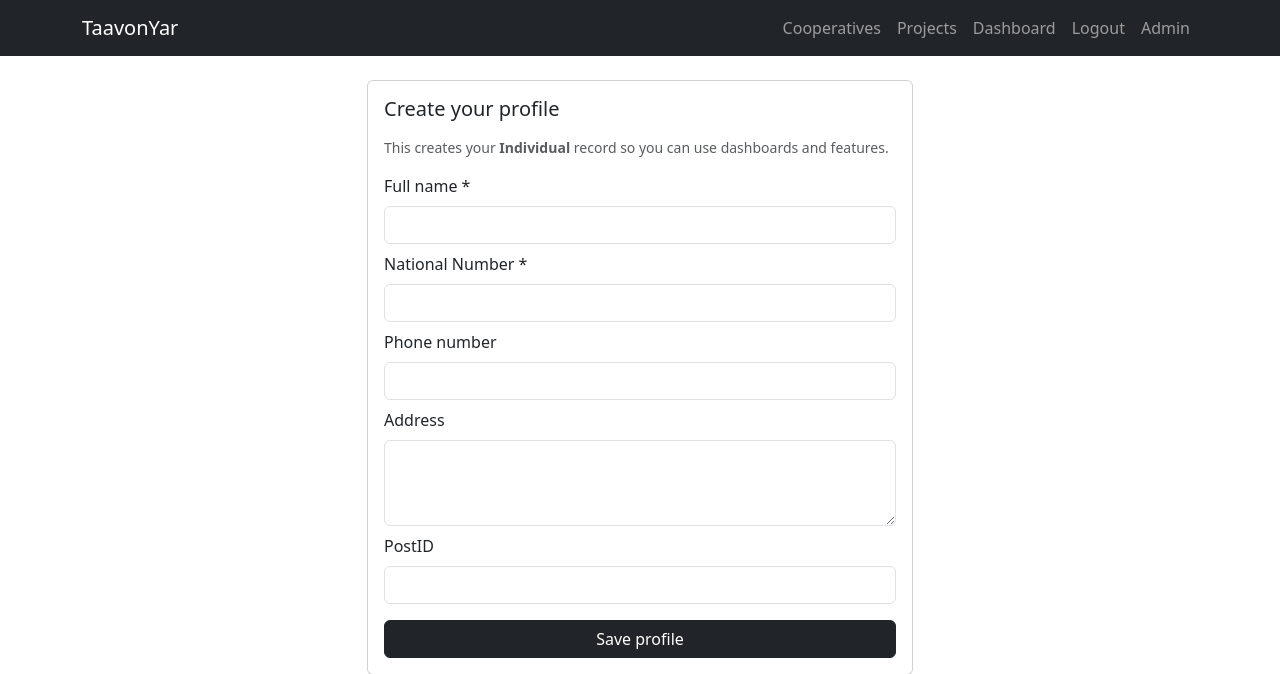
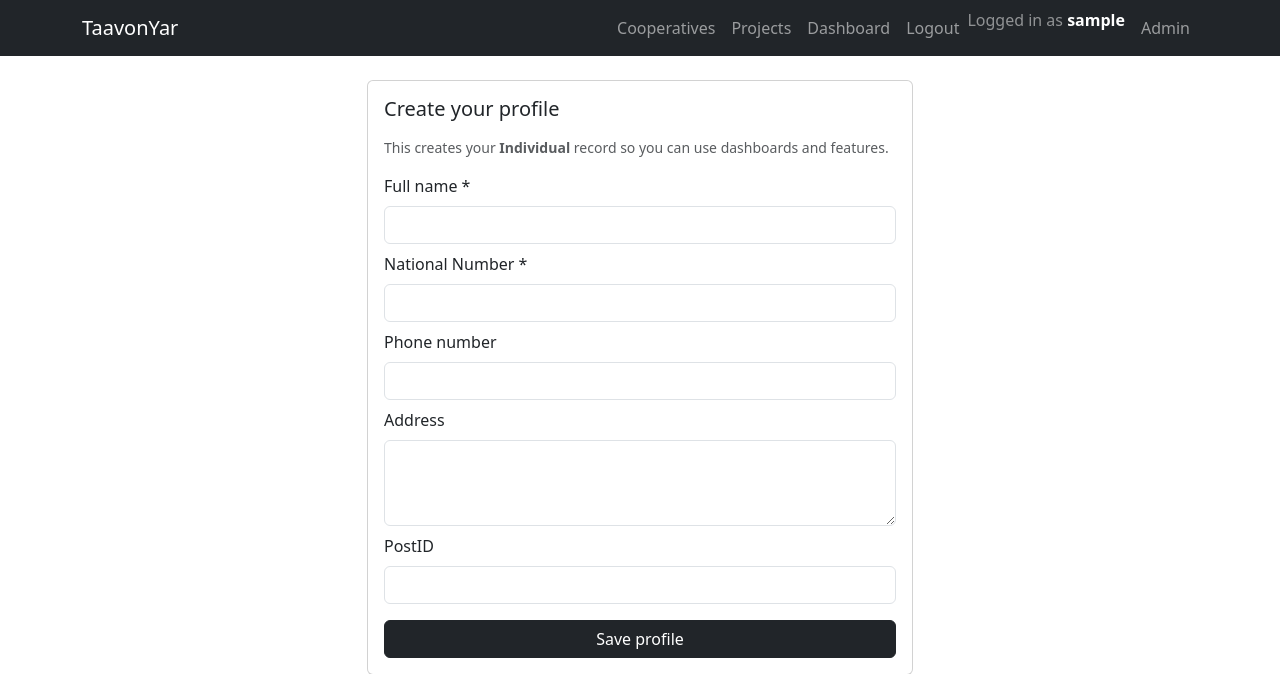
Before and after one commit to Ahreeman/TaavonYar, a Django app: page /accounts/profile/ in a window 1280 px wide. Shown: the top 674 px of the page. Run offline with Django 5.2, Linux system fonts and the light colour scheme; the visitor is signed in with stand-in values (Sample User, id 1).

Commit message:
added username to base.html

```diff
--- a/backend/templates/core/base.html
+++ b/backend/templates/core/base.html
@@ -39,6 +39,11 @@
       {% else %}
         <li class="nav-item"><a class="nav-link" href="{% url 'accounts:login' %}">Login</a></li>
       {% endif %}
+      <li class="nav-item">
+        <span class="navbar-text text-white-50 me-2">
+          Logged in as <b class="text-white">{{ user.username }}</b>
+        </span>
+      </li>
 
       <li class="nav-item"><a class="nav-link" href="/admin/">Admin</a></li>
     </ul>
```
